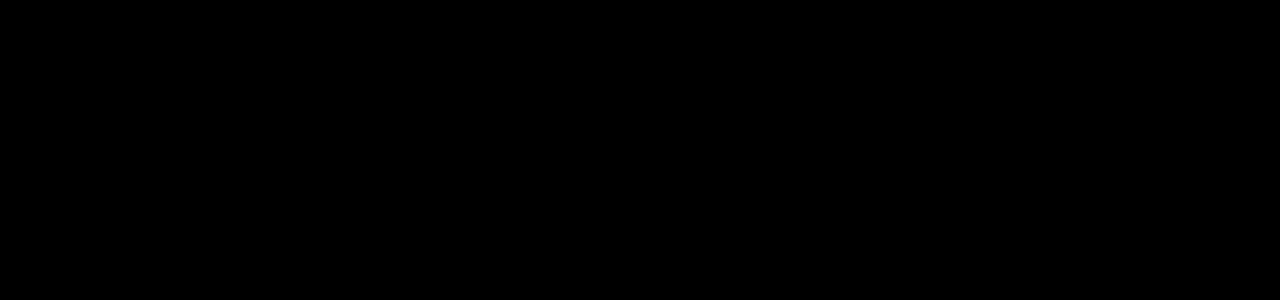
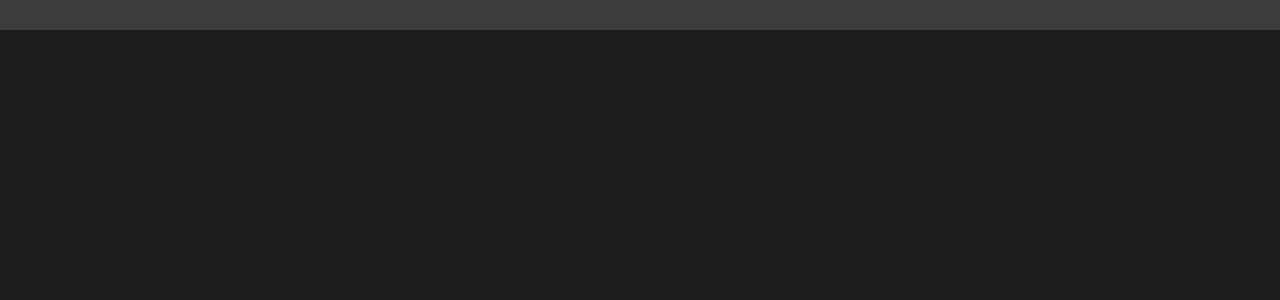
Before and after one commit to LastResolution/electron-vscode-gui, a React (Create React App) app: page / in a window 1280 px wide. Shown: the top 300 px of the page. Built offline with nearby package versions, Linux system fonts and the light colour scheme.

Commit message:
add title bar

```diff
--- a/public/index.html
+++ b/public/index.html
@@ -29,6 +29,7 @@
   </head>
   <body>
     <noscript>You need to enable JavaScript to run this app.</noscript>
+    <nav id="title-bar"></nav>
     <div id="root"></div>
     <!--
       This HTML file is a template.
--- a/public/styles.css
+++ b/public/styles.css
@@ -1,8 +1,9 @@
 body {
-  background-color: #000000;
+  background-color: #1e1e1e;
   -webkit-app-region: drag;
 }
 
-button {
-  -webkit-app-region: no-drag;
+#title-bar {
+  background-color: #3c3c3c;
+  height: 30px;
 }
```
